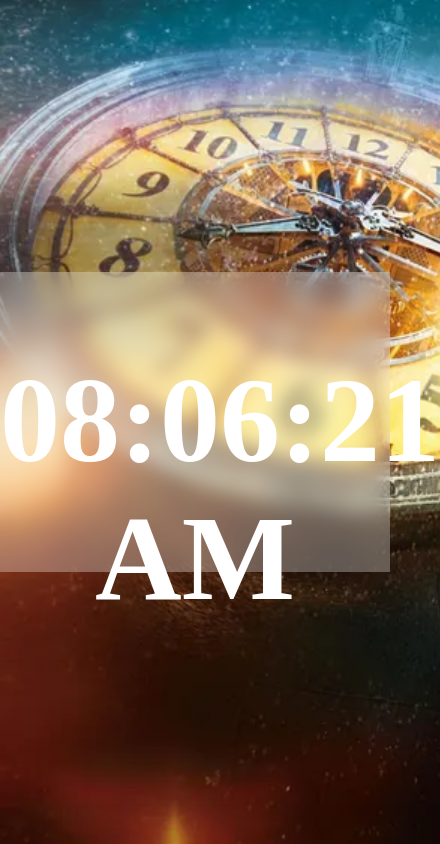
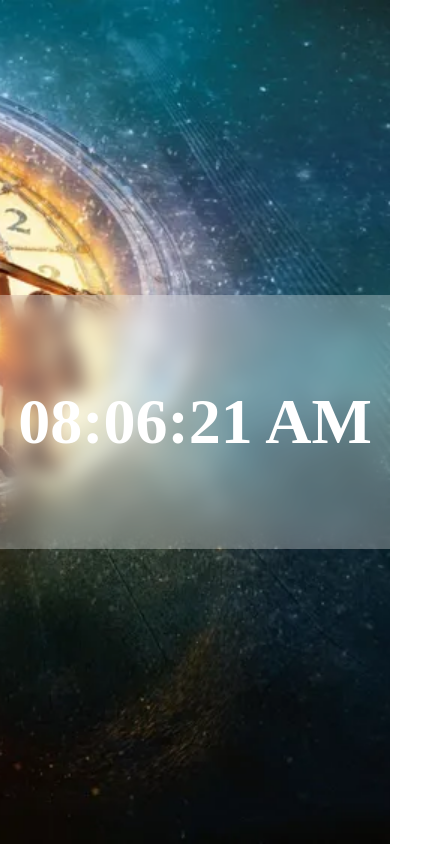
Before and after one commit to Amnoor/Digital-Clock-Program, a plain HTML site: page index.html in a window 390 px wide. Shown: the whole page, 440 px wide, since content can reach past the window. Drawn offline with Linux system fonts and the light colour scheme.

Commit message:
Refactor CSS for responsive layout and improve typography

```diff
--- a/style/style.css
+++ b/style/style.css
@@ -7,21 +7,28 @@ html, body{
     height: 100%;
     margin: 0;
 }
-/* styling the body element to center content and add background image */
+
+/* styling the body */
 body{
+    overflow-x: hidden;
     display: flex;
     justify-content: center;
     align-items: center;
     background-image: url('../assets/background.jpg');
     background-size: cover;
+    background-position: center;
+    background-repeat: no-repeat;
 }
-/* styling the clock box by adding blur in the background, making it transparent, and centering the text */
+
+/* styling the clock box */
 #clock-box{
-    width: 100%;
-    height: 300px;
-    font-size: 60px;
+    width: 100vw;
+    height: 30vh;
+    display: flex;
+    justify-content: center;
+    align-items: center;
+    font-size: clamp(2rem, 5vw, 4rem);
     color: #fff;
-    text-align: center;
     background-color: rgba(255, 255, 255, 0.3);
     backdrop-filter: blur(10px);
     -webkit-backdrop-filter: blur(10px);
```
